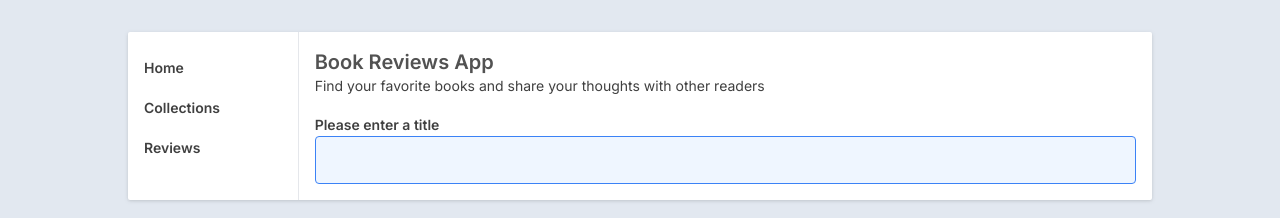
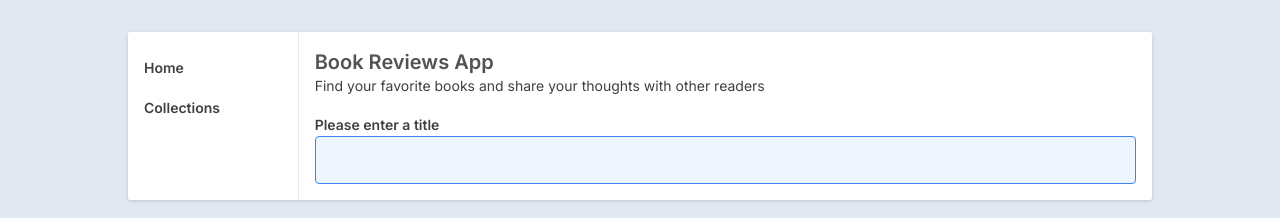
Before and after one commit to ach1209/book-reviews-app, a Vue app: page / in a window 1280 px wide. Shown: the top 218 px of the page. Built offline with nearby package versions, Linux system fonts and the light colour scheme.

Commit message:
Removed Review from sidebar

```diff
--- a/src/components/AppSidebar/AppSidebar.vue
+++ b/src/components/AppSidebar/AppSidebar.vue
@@ -1,8 +1,7 @@
 <script setup>
 const tabData = [
   { title: 'Home', id: 0, path: '/' },
-  { title: 'Collections', id: 1, path: '/collections' },
-  { title: 'Reviews', id: 2, path: '' }
+  { title: 'Collections', id: 1, path: '/collections' }
 ]
 </script>
 
```
